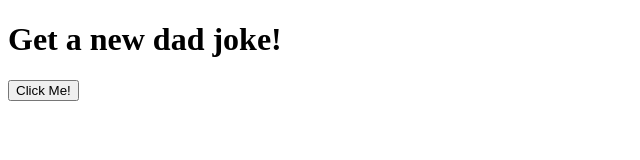
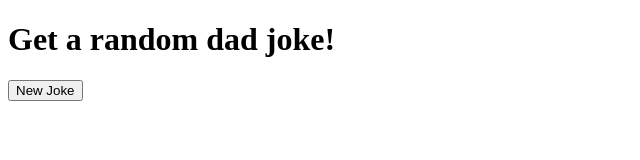
Before and after one commit to magyarmelinda/random-dad-joke, a plain HTML site: page index.html in a window 1280 px wide. Shown: the whole page, without its empty margins (0-640 px from the left). Drawn offline with nearby package versions, Linux system fonts and the light colour scheme.

Commit message:
fix: display text

```diff
--- a/index.html
+++ b/index.html
@@ -3,12 +3,13 @@
   <head>
     <meta charset="UTF-8">
     <meta name="viewport" content="width=device-width, initial-scale=1.0">
-    <title>Bad Dad Jokes</title>
+    <title>Random Dad Jokes</title>
   </head>
   <body>
-    <h1>Get a new dad joke!</h1>
-    <button>Click Me!</button>
+    <h1>Get a random dad joke!</h1>
+    <button>New Joke</button>
     <ul id="jokes"></ul>
+
     <script src="https://cdn.jsdelivr.net/npm/axios/dist/axios.min.js"></script>
     <script src="app.js"></script>
   </body>
```
Also changed, not shown: app.js (line endings or trailing spaces).
